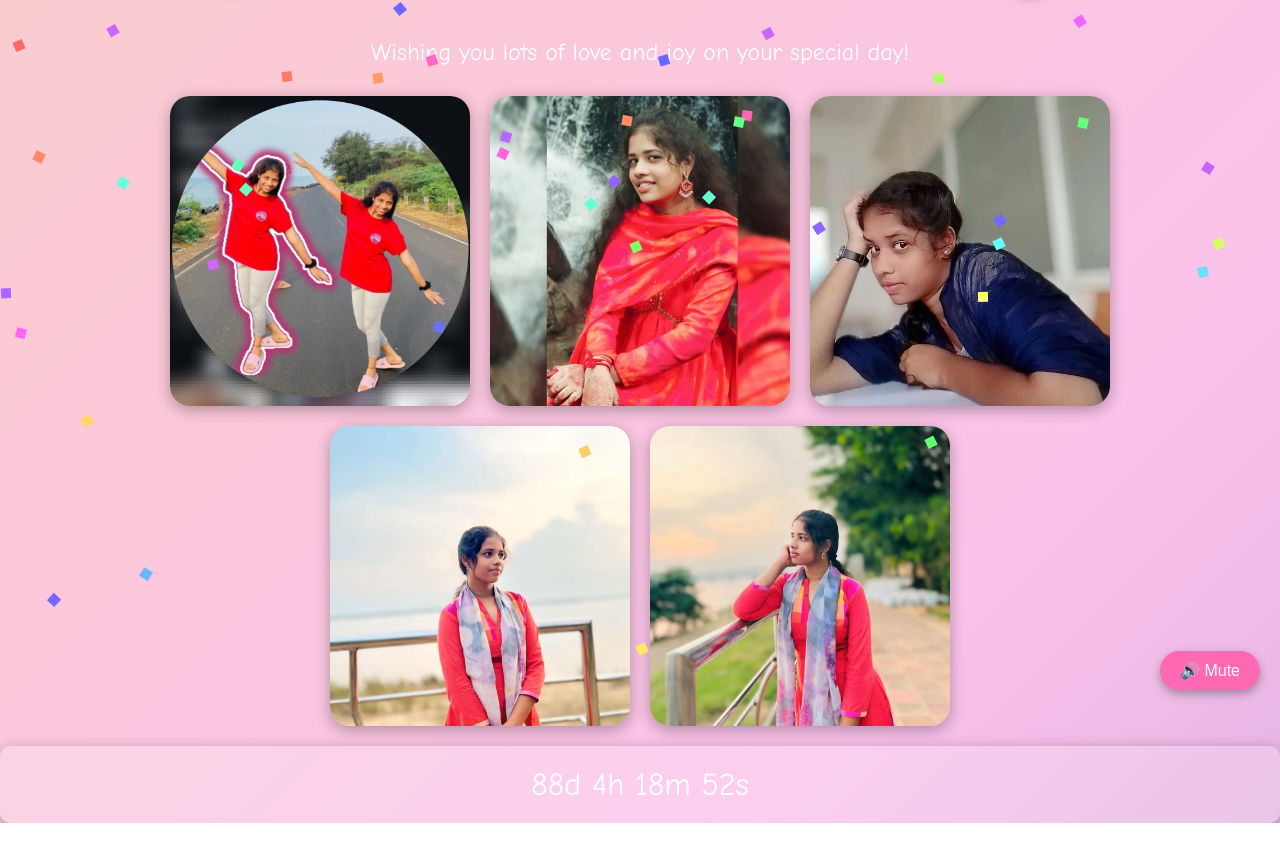
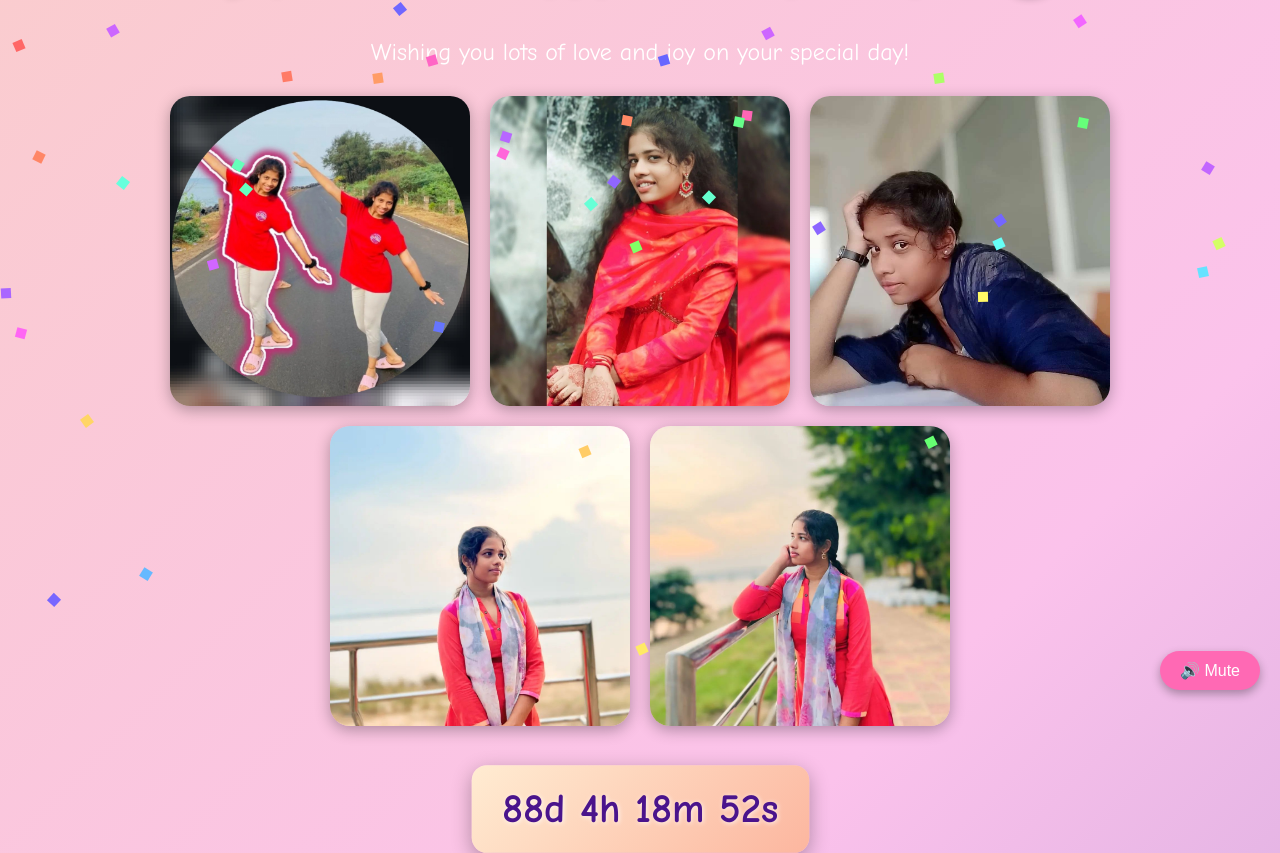
Before and after one commit to CHARANKANTHREDDY/Birthday-wishes, a plain HTML site: page index.html in a window 1280 px wide. Shown: the part 90-943 px from the top of the page. Before the commit the page ends 913 px from the top, so only its background shows below. Drawn offline with Linux system fonts and the light colour scheme.

Commit message:
Update index.html

```diff
--- a/index.html
+++ b/index.html
@@ -98,14 +98,25 @@
       transform: scale(1.1);
     }
 
-    /* Countdown timer */
+    /* Updated Countdown Timer Style */
     #countdown {
-      font-size: 2em;
+      font-size: 2.5em;
       margin-top: 20px;
-      padding: 20px;
-      background-color: rgba(255, 255, 255, 0.2);
-      border-radius: 10px;
-      box-shadow: 0 4px 15px rgba(0,0,0,0.3);
+      padding: 20px 30px;
+      background: linear-gradient(135deg, #ffecd2, #fcb69f);
+      color: #4a148c;
+      font-weight: bold;
+      border-radius: 15px;
+      box-shadow: 0 6px 20px rgba(0, 0, 0, 0.3);
+      text-shadow: 1px 1px 5px rgba(255, 255, 255, 0.8);
+      display: inline-block;
+      animation: pulse 2s infinite;
+    }
+
+    @keyframes pulse {
+      0% { transform: scale(1); }
+      50% { transform: scale(1.02); }
+      100% { transform: scale(1); }
     }
   </style>
 </head>
@@ -182,5 +193,4 @@
     const countdownInterval = setInterval(updateCountdown, 1000);
   </script>
 </body>
-
 </html>
```
